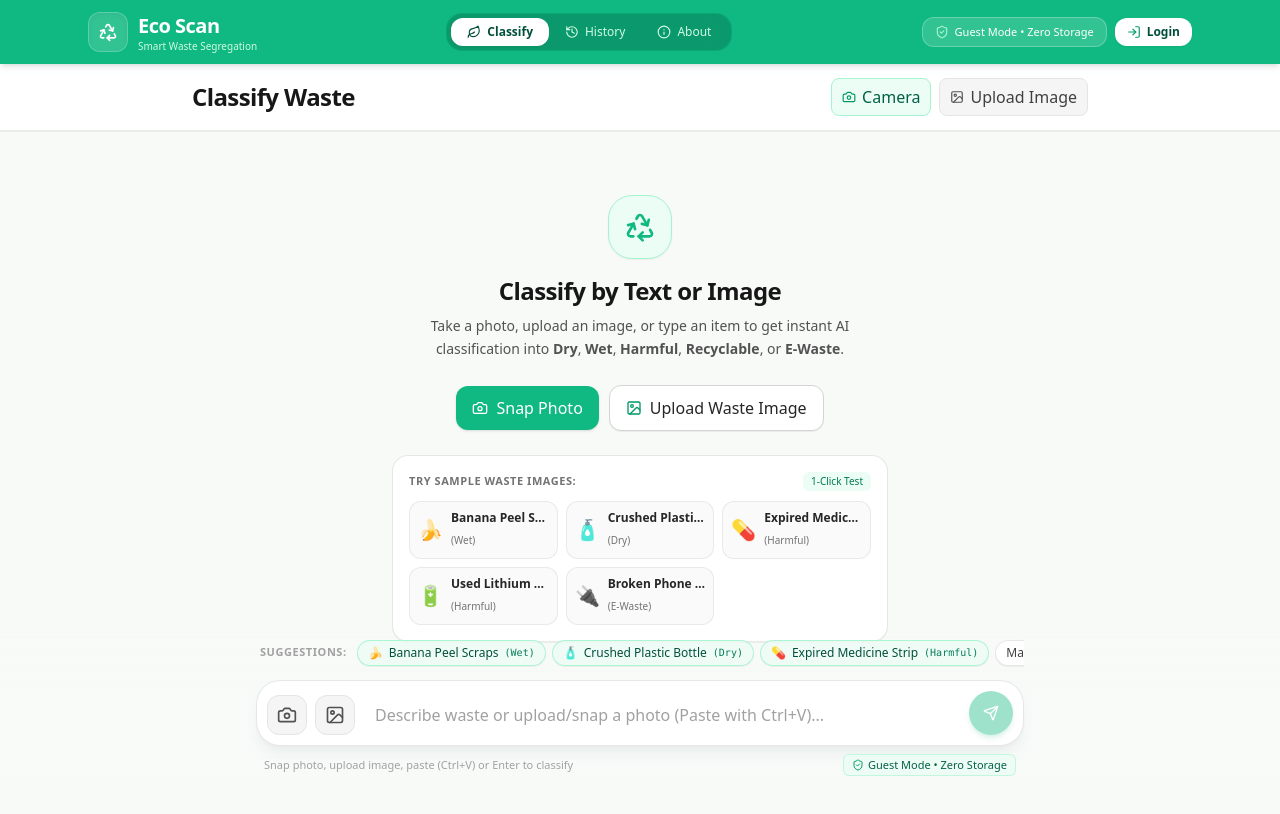
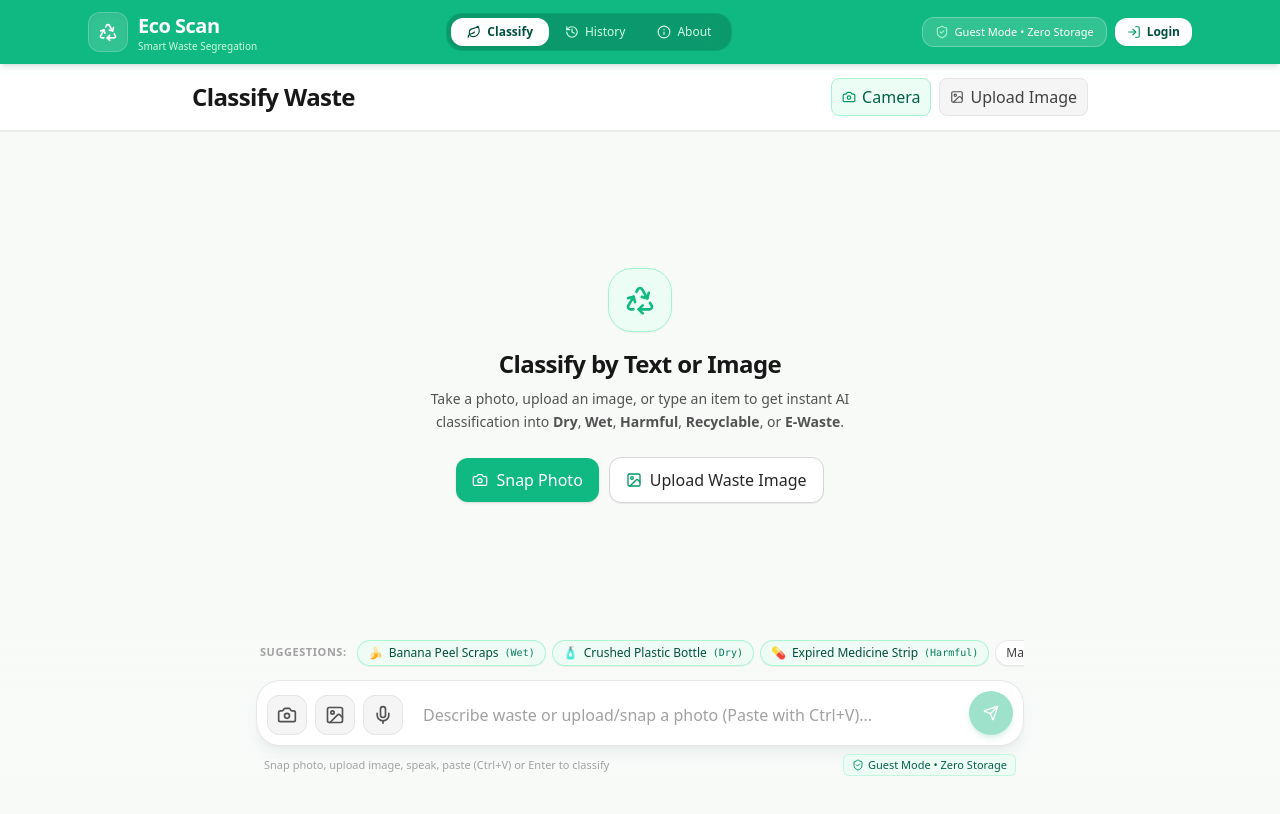
Before and after one commit to MansiYadav05/eco-scan, a React (Vite) app: page /classify in a window 1280 px wide. Shown: the top 814 px of the page. Built offline with nearby package versions, Linux system fonts and the light colour scheme.

Commit message:
Update: Implemented voice input functionality and enhance speech recognition support

```diff
--- a/src/components/ResultCard.tsx
+++ b/src/components/ResultCard.tsx
@@ -1,4 +1,4 @@
-import React, { useState } from 'react';
+import React, { useEffect, useState } from 'react';
 import {
   Recycle,
   AlertTriangle,
@@ -14,6 +14,8 @@ import {
   ExternalLink,
   Share2,
   Camera,
+  Volume2,
+  VolumeX,
 } from 'lucide-react';
 import type { ClassificationResult, WasteCategory } from '../types';
 
@@ -107,8 +109,41 @@ const CATEGORY_CONFIG: Record<
 export const ResultCard: React.FC<ResultCardProps> = ({ result, onReset }) => {
   const [copied, setCopied] = useState(false);
   const [shared, setShared] = useState(false);
+  const [isSpeaking, setIsSpeaking] = useState(false);
   const config = CATEGORY_CONFIG[result.category] || CATEGORY_CONFIG.Recyclable;
   const CategoryIcon = config.icon;
+
+  useEffect(() => {
+    return () => window.speechSynthesis?.cancel();
+  }, []);
+
+  useEffect(() => {
+    window.speechSynthesis?.cancel();
+    setIsSpeaking(false);
+  }, [result]);
+
+  const handleReadResult = () => {
+    if (!('speechSynthesis' in window)) return;
+
+    if (isSpeaking) {
+      window.speechSynthesis.cancel();
+      setIsSpeaking(false);
+      return;
+    }
+
+    const instructions = result.disposalInstructions
+      .map((instruction, index) => `Step ${index + 1}: ${instruction}`)
+      .join('. ');
+    const spokenText = `Eco Scan result for ${result.itemDescription}. Category: ${result.category}. ${config.binLabel}. ${result.explanation}. Disposal instructions: ${instructions}.${result.ecoTip ? ` Eco tip: ${result.ecoTip}.` : ''}`;
+    const utterance = new SpeechSynthesisUtterance(spokenText);
+    utterance.rate = 0.95;
+    utterance.onend = () => setIsSpeaking(false);
+    utterance.onerror = () => setIsSpeaking(false);
+
+    window.speechSynthesis.cancel();
+    window.speechSynthesis.speak(utterance);
+    setIsSpeaking(true);
+  };
 
   const handleShare = async () => {
     const textToShare = `🌿 Eco Scan - Waste Segregation Guide
@@ -195,10 +230,7 @@ ${result.ecoTip ? `Eco Tip: ${result.ecoTip}` : ''}`;
 
         {/* Action Controls & Category Badge */}
         <div className="flex flex-wrap items-center gap-2 shrink-0">
-          <div
-            id="category-badge"
-            className={`inline-flex items-center gap-2 px-3.5 py-2 rounded-xl text-sm font-bold border ring-2 shadow-xs transition-transform ${config.badgeClass}`}
-          >
+          <div id="category-badge" className={`inline-flex items-center gap-2 px-3.5 py-2 rounded-xl text-sm font-bold border ring-2 shadow-xs transition-transform ${config.badgeClass}`} >
             <span className={`w-2 h-2 rounded-full ${config.glowDot} animate-pulse`} />
             <CategoryIcon className="w-4 h-4" />
             <div className="flex items-center gap-1.5">
@@ -206,17 +238,6 @@ ${result.ecoTip ? `Eco Tip: ${result.ecoTip}` : ''}`;
               <span className="text-xs opacity-75 font-normal">({config.hindiLabel})</span>
             </div>
           </div>
-
-          <button
-            id="share-result-btn"
-            type="button"
-            onClick={handleShare}
-            className="p-2.5 rounded-xl border border-neutral-200 hover:border-emerald-300 text-neutral-500 hover:text-emerald-700 hover:bg-emerald-50/50 transition-all cursor-pointer relative"
-            title={shared ? 'Copied to clipboard!' : 'Share result (copy to clipboard)'}
-            aria-label="Share classification result"
-          >
-            {shared ? <Check className="w-4 h-4 text-emerald-600" /> : <Share2 className="w-4 h-4" />}
-          </button>
 
           <button
             id="copy-instructions-btn"
@@ -227,6 +248,18 @@ ${result.ecoTip ? `Eco Tip: ${result.ecoTip}` : ''}`;
             aria-label="Copy disposal guide"
           >
             {copied ? <Check className="w-4 h-4 text-emerald-600" /> : <Copy className="w-4 h-4" />}
+          </button>
+
+          <button
+            id="read-result-btn"
+            type="button"
+            onClick={handleReadResult}
+            className="p-2.5 rounded-xl border border-neutral-200 hover:border-emerald-300 text-neutral-500 hover:text-emerald-700 hover:bg-emerald-50/50 transition-all cursor-pointer"
+            title={isSpeaking ? 'Stop reading result' : 'Read result aloud'}
+            aria-label={isSpeaking ? 'Stop reading result' : 'Read result aloud'}
+            aria-pressed={isSpeaking}
+          >
+            {isSpeaking ? <VolumeX className="w-4 h-4 text-emerald-600" /> : <Volume2 className="w-4 h-4" />}
           </button>
 
           {onReset && (
--- a/src/pages/ClassifyPage.tsx
+++ b/src/pages/ClassifyPage.tsx
@@ -1,26 +1,42 @@
 import React, { useState, useRef, useEffect, type KeyboardEvent, type DragEvent, type ClipboardEvent } from 'react';
 import { motion, AnimatePresence } from 'motion/react';
-import {
-  Send,
-  Leaf,
-  Recycle,
-  User,
-  ShieldCheck,
-  HelpCircle,
-  Loader2,
-  Trash2,
-  Camera,
-  Image as ImageIcon,
-  X,
-  UploadCloud,
-  Maximize2,
-  Sparkles,
+import {Send,Recycle, User, ShieldCheck, HelpCircle, Loader2, Trash2, Camera, Image as ImageIcon, X,  UploadCloud, Maximize2, Mic, MicOff,
 } from 'lucide-react';
 import { useApp } from '../context/AppContext';
 import { classifyWasteItem } from '../services/classifier';
 import { ResultCard } from '../components/ResultCard';
 import { compressAndReadImage, SAMPLE_WASTE_PHOTOS, type SampleWasteImage } from '../utils/imageHelper';
 import type { ClassificationResult, WasteCategory } from '../types';
+
+interface SpeechRecognitionEventLike extends Event {
+  results: {
+    [index: number]: {
+      [index: number]: { transcript: string };
+      isFinal: boolean;
+    };
+    length: number;
+  };
+}
+
+interface SpeechRecognitionLike {
+  continuous: boolean;
+  interimResults: boolean;
+  lang: string;
+  start: () => void;
+  stop: () => void;
+  onend: (() => void) | null;
+  onerror: ((event: { error: string }) => void) | null;
+  onresult: ((event: SpeechRecognitionEventLike) => void) | null;
+}
+
+interface SpeechRecognitionConstructor {
+  new(): SpeechRecognitionLike;
+}
+
+type SpeechRecognitionWindow = Window & {
+  SpeechRecognition?: SpeechRecognitionConstructor;
+  webkitSpeechRecognition?: SpeechRecognitionConstructor;
+};
 
 export const ClassifyPage: React.FC = () => {
   const { authMode, messages, addMessage, clearMessages, incrementEcoScore, addToHistory } = useApp();
@@ -31,11 +47,14 @@ export const ClassifyPage: React.FC = () => {
   const [isLoading, setIsLoading] = useState(false);
   const [errorMessage, setErrorMessage] = useState<string | null>(null);
   const [lightboxImage, setLightboxImage] = useState<{ src: string; title: string } | null>(null);
+  const [isListening, setIsListening] = useState(false);
 
   const messagesEndRef = useRef<HTMLDivElement>(null);
   const textareaRef = useRef<HTMLTextAreaElement>(null);
   const fileInputRef = useRef<HTMLInputElement>(null);
   const cameraInputRef = useRef<HTMLInputElement>(null);
+  const speechRecognitionRef = useRef<SpeechRecognitionLike | null>(null);
+  const stopListeningRef = useRef(false);
 
   const scrollToBottom = () => {
     messagesEndRef.current?.scrollIntoView({ behavior: 'smooth' });
@@ -44,6 +63,76 @@ export const ClassifyPage: React.FC = () => {
   useEffect(() => {
     scrollToBottom();
   }, [messages, isLoading, selectedImage]);
+
+  useEffect(() => {
+    return () => {
+      stopListeningRef.current = true;
+      speechRecognitionRef.current?.stop();
+    };
+  }, []);
+
+  const toggleVoiceRecognition = () => {
+    if (isListening) {
+      stopListeningRef.current = true;
+      speechRecognitionRef.current?.stop();
+      setIsListening(false);
+      return;
+    }
+
+    const SpeechRecognition = (window as SpeechRecognitionWindow).SpeechRecognition
+      || (window as SpeechRecognitionWindow).webkitSpeechRecognition;
+
+    if (!SpeechRecognition) {
+      setErrorMessage('Voice input is not supported in this browser. Try Chrome or Microsoft Edge.');
+      return;
+    }
+
+    const recognition = new SpeechRecognition();
+    recognition.continuous = false;
+    recognition.interimResults = false;
+    recognition.lang = navigator.language || 'en-US';
+    stopListeningRef.current = false;
+    speechRecognitionRef.current = recognition;
+
+    recognition.onresult = (event) => {
+      const transcripts: string[] = [];
+      for (let index = 0; index < event.results.length; index += 1) {
+        if (event.results[index].isFinal) {
+          transcripts.push(event.results[index][0].transcript);
+        }
+      }
+      const transcript = transcripts.join(' ').trim();
+      if (transcript) {
+        setInputValue((currentValue) => `${currentValue}${currentValue.trim() ? ' ' : ''}${transcript}`);
+        setErrorMessage(null);
+      }
+    };
+
+    recognition.onerror = (event) => {
+      if (event.error !== 'aborted') {
+        setErrorMessage(event.error === 'not-allowed'
+          ? 'Microphone access was blocked. Allow microphone access and try again.'
+          : 'Voice input could not be completed. Please try again.');
+      }
+      setIsListening(false);
+    };
+
+    recognition.onend = () => {
+      setIsListening(false);
+      if (!stopListeningRef.current) {
+        textareaRef.current?.focus();
+      }
+    };
+
+    try {
+      recognition.start();
+      setIsListening(true);
+      setErrorMessage(null);
+    } catch {
+      setIsListening(false);
+      setErrorMessage('Voice input could not be started. Please try again.');
+    }
+  };
 
   // Quick Test Suggestions (both text and photo)
   const sampleItems: { label: string; cat: WasteCategory }[] = [
@@ -353,39 +442,6 @@ export const ClassifyPage: React.FC = () => {
                 </button>
               </div>
 
-              {/* Sample Photo Tryout Row */}
-              <div className="w-full bg-white rounded-2xl p-4 border border-neutral-200/90 shadow-2xs text-left">
-                <div className="flex items-center justify-between mb-2.5">
-                  <span className="text-[11px] font-bold uppercase tracking-wider text-neutral-500">
-                    Try Sample Waste Images:
-                  </span>
-                  <span className="text-[10px] text-emerald-700 bg-emerald-50 px-2 py-0.5 rounded-md font-medium">
-                    1-Click Test
-                  </span>
-                </div>
-                <div className="grid grid-cols-2 sm:grid-cols-3 gap-2">
-                  {SAMPLE_WASTE_PHOTOS.map((sample) => (
-                    <button
-                      key={sample.id}
-                      type="button"
-                      onClick={() => handleSelectSamplePhoto(sample)}
-                      className="flex items-center gap-2 p-2 rounded-xl bg-neutral-50 hover:bg-emerald-50/70 border border-neutral-200/80 hover:border-emerald-300 text-left transition-all cursor-pointer group"
-                    >
-                      <span className="text-xl shrink-0 group-hover:scale-110 transition-transform">
-                        {sample.icon}
-                      </span>
-                      <div className="overflow-hidden">
-                        <p className="text-xs font-semibold text-neutral-800 truncate group-hover:text-emerald-900">
-                          {sample.name}
-                        </p>
-                        <span className="text-[10px] font-medium text-neutral-500 group-hover:text-emerald-700">
-                          ({sample.categoryHint})
-                        </span>
-                      </div>
-                    </button>
-                  ))}
-                </div>
-              </div>
             </motion.div>
           )}
         </AnimatePresence>
@@ -629,6 +685,23 @@ export const ClassifyPage: React.FC = () => {
                 <ImageIcon className="w-4 h-4 sm:w-5 sm:h-5" />
               </button>
 
+              {/* Voice Input Button */}
+              <button
+                id="voice-input-btn"
+                type="button"
+                onClick={toggleVoiceRecognition}
+                disabled={isLoading}
+                className={`w-9 h-9 sm:w-10 sm:h-10 rounded-xl flex items-center justify-center shrink-0 transition-colors cursor-pointer border disabled:opacity-50 ${isListening
+                  ? 'bg-rose-100 text-rose-700 border-rose-300 hover:bg-rose-200'
+                  : 'bg-neutral-100 hover:bg-emerald-50 text-neutral-600 hover:text-emerald-700 border-neutral-200 hover:border-emerald-300'
+                  }`}
+                title={isListening ? 'Stop voice input' : 'Speak waste item'}
+                aria-label={isListening ? 'Stop voice input' : 'Start voice input'}
+                aria-pressed={isListening}
+              >
+                {isListening ? <MicOff className="w-4 h-4 sm:w-5 sm:h-5" /> : <Mic className="w-4 h-4 sm:w-5 sm:h-5" />}
+              </button>
+
               {/* Text Input Area */}
               <textarea
                 ref={textareaRef}
@@ -680,10 +753,10 @@ export const ClassifyPage: React.FC = () => {
           {/* Bottom Bar Footer: Helper text + Privacy Badge */}
           <div className="flex items-center justify-between px-2 text-[11px] text-neutral-400">
             <span className="hidden sm:inline">
-              Snap photo, upload image, paste (Ctrl+V) or Enter to classify
+              Snap photo, upload image, speak, paste (Ctrl+V) or Enter to classify
             </span>
             <span className="sm:hidden">
-              Photo, image or Enter to send
+              Photo, image, voice or Enter to send
             </span>
 
             {/* Privacy Badge on the right */}
```
